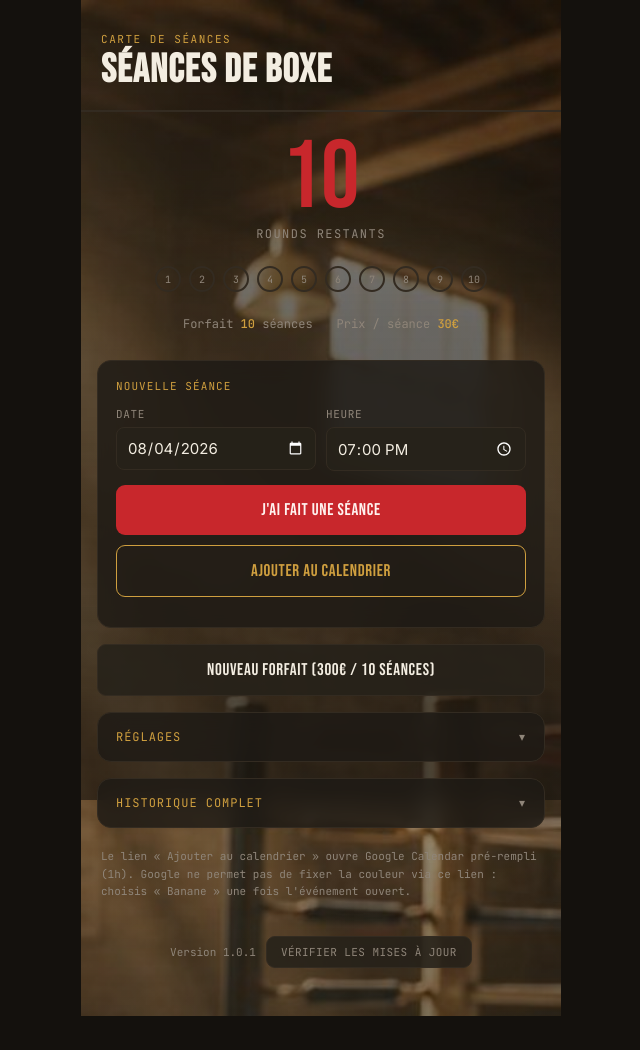
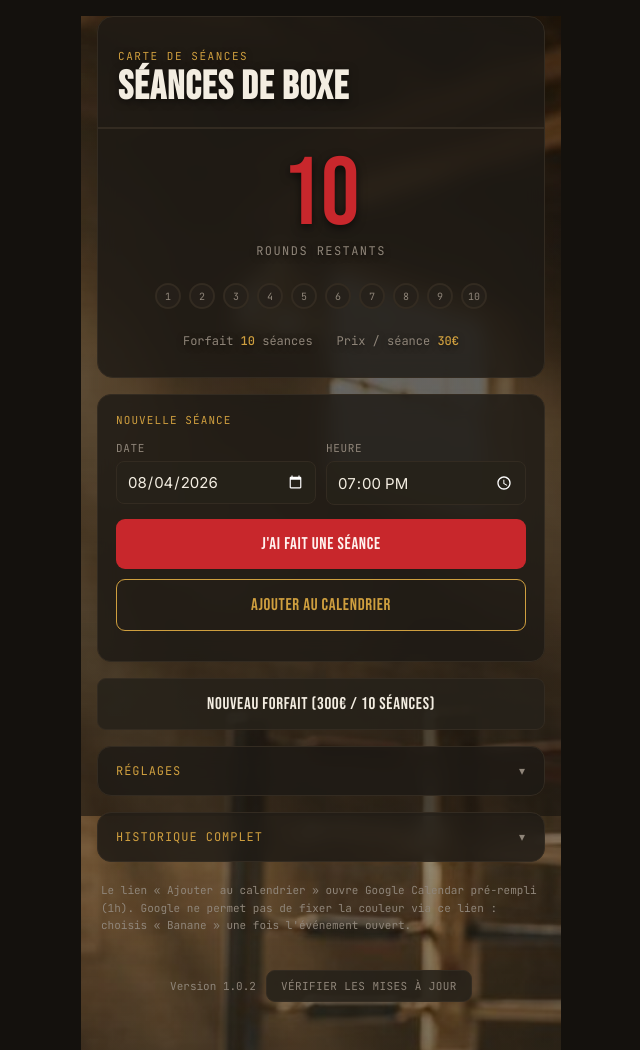
Before and after one commit to gaborit321-hue/boxe, a plain HTML site: page index.html in a window 1280 px wide. Shown: the whole page, without its empty margins (319-959 px from the left). Before the commit the page ends 1016 px from the top, so only its background shows below. Drawn offline with Linux system fonts and the light colour scheme.

Commit message:
Update index.html

```diff
--- a/index.html
+++ b/index.html
@@ -43,6 +43,15 @@
     min-height: 100vh;
   }
 
+  .hero {
+    margin: 16px;
+    border-radius: 16px;
+    border: 1px solid var(--rope);
+    background: var(--surface);
+    backdrop-filter: blur(10px);
+    -webkit-backdrop-filter: blur(10px);
+  }
+
   .header {
     padding: 32px 20px 20px;
     border-bottom: 2px solid var(--rope);
@@ -54,6 +63,7 @@
     color: var(--gold);
     text-transform: uppercase;
     margin: 0 0 4px;
+    text-shadow: 0 2px 6px rgba(0,0,0,0.55);
   }
   h1 {
     font-family: 'Bebas Neue', sans-serif;
@@ -62,6 +72,7 @@
     margin: 0;
     line-height: 1;
     color: var(--text);
+    text-shadow: 0 2px 8px rgba(0,0,0,0.55);
   }
 
   .rounds {
@@ -74,6 +85,7 @@
     line-height: 0.9;
     color: var(--red);
     margin: 0;
+    text-shadow: 0 3px 10px rgba(0,0,0,0.6);
   }
   .rounds-label {
     font-family: var(--mono);
@@ -82,6 +94,7 @@
     text-transform: uppercase;
     color: var(--muted);
     margin: 4px 0 20px;
+    text-shadow: 0 2px 6px rgba(0,0,0,0.55);
   }
 
   .dots {
@@ -96,6 +109,7 @@
     height: 26px;
     border-radius: 50%;
     border: 2px solid var(--rope);
+    background: var(--surface-raised);
     display: flex;
     align-items: center;
     justify-content: center;
@@ -118,6 +132,7 @@
     font-family: var(--mono);
     font-size: 12px;
     color: var(--muted);
+    text-shadow: 0 2px 6px rgba(0,0,0,0.55);
   }
   .price-row b { color: var(--gold); font-weight: 500; }
 
@@ -317,6 +332,7 @@
 </head>
 <body>
 
+<div class="hero">
   <div class="header">
     <p class="eyebrow">Carte de séances</p>
     <h1>SÉANCES DE BOXE</h1>
@@ -332,6 +348,7 @@
   <div class="price-row">
     <span>Forfait <b id="totalSessions">10</b> séances</span>
     <span>Prix / séance <b id="perSession">30€</b></span>
+  </div>
 </div>
 
 <div class="panel">
@@ -544,7 +561,7 @@ if ('serviceWorker' in navigator) {
 }
 
 // Doit rester identique à APP_VERSION dans sw.js — à incrémenter à chaque déploiement.
-const APP_VERSION = '1.0.1';
+const APP_VERSION = '1.0.2';
 
 const versionLabel = document.getElementById('versionLabel');
 const checkUpdateBtn = document.getElementById('checkUpdateBtn');
```
Lines whose indentation alone changed are shown as unchanged.
